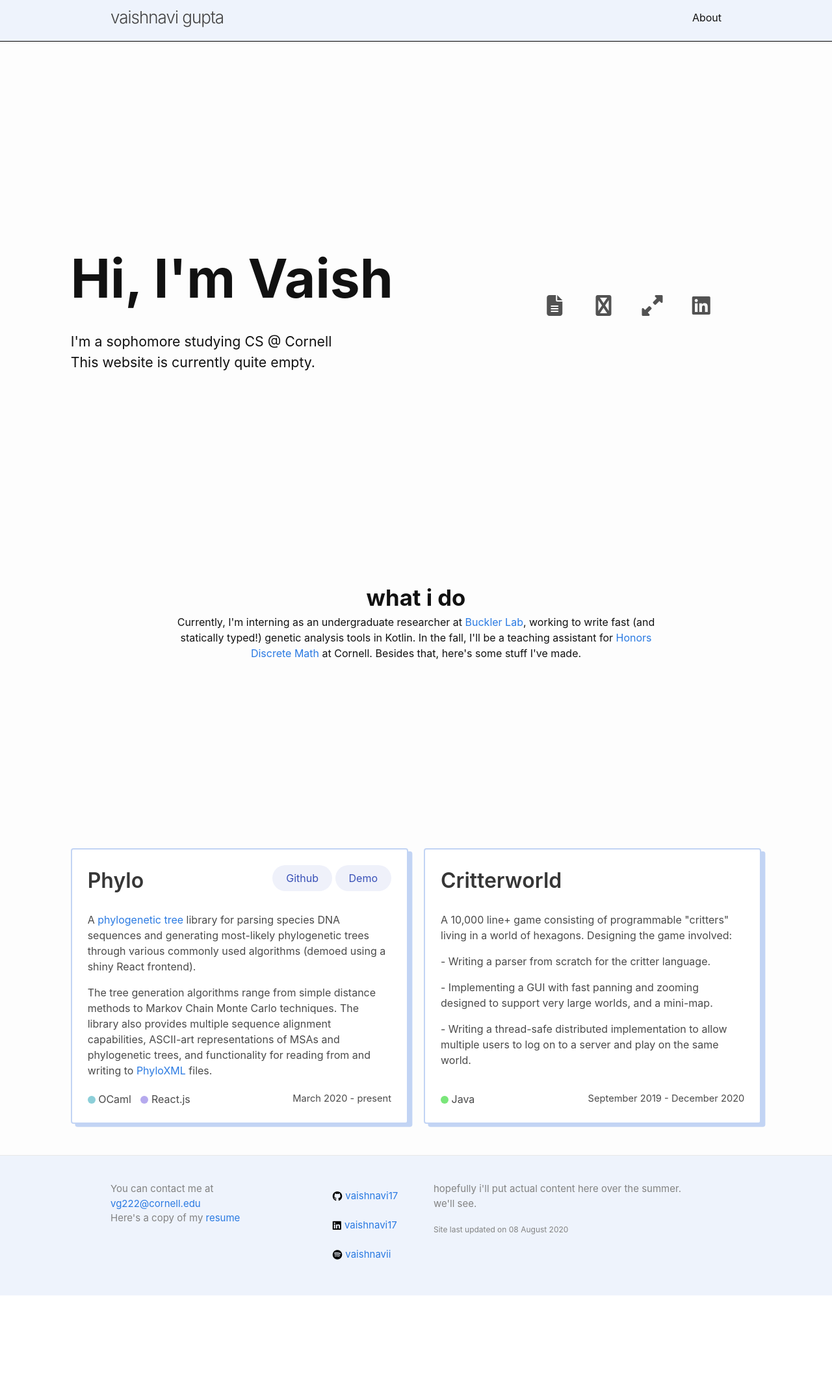
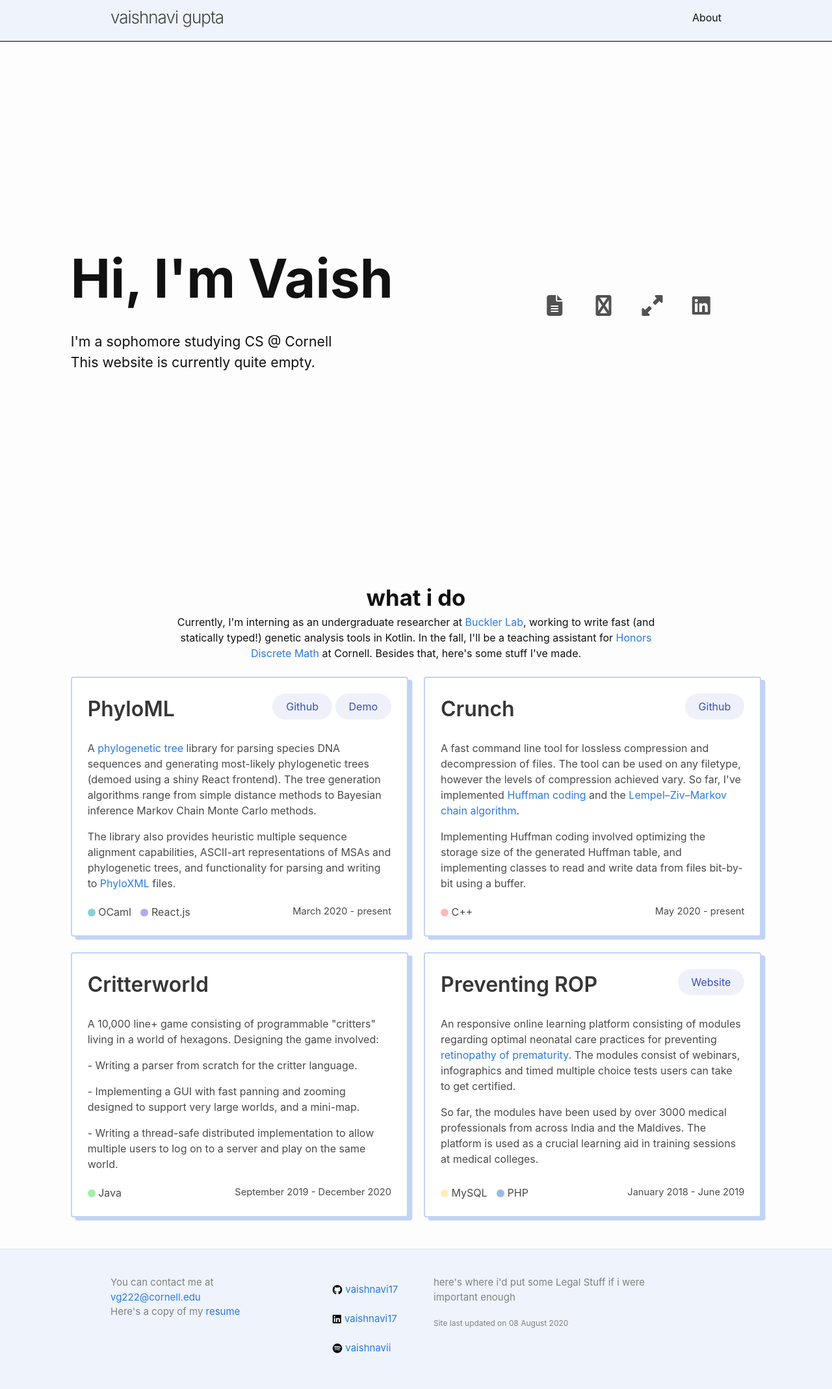
Before and after one commit to vaishnavi17/vaishnavi17.github.io, a Jekyll site: the page built from index.md, in a window 1280 px wide. Shown: the whole page at 65% size. Built offline with Jekyll 4.4.1, drawn with Linux system fonts in a browser that asks for light colours; nearby versions of some CDN libraries; before the commit the page ends 1993 px from its top, so only the background shows below that.

Commit message:
added crunch and aiims

```diff
--- a/_config.yml
+++ b/_config.yml
@@ -16,7 +16,17 @@
 title: vaishnavi gupta
 description: >- # this means to ignore newlines until "baseurl:"
   My personal website.
-footer_description: hopefully i'll put actual content here over the summer. we'll see.
+footer_description: here's where i'd put some Legal Stuff if i were important enough
+
+collections:
+  cards:
+    order:
+      - phylo.md
+      - critterworld.md
+      - crunch.md
+      - aiims.md
+      - biokotlin.md
+      - mcs.md
 
 baseurl: "" # the subpath of your site, e.g. /blog
 url: "" # the base hostname & protocol for your site, e.g. http://example.com
--- a/_layouts/home.html
+++ b/_layouts/home.html
@@ -55,22 +55,22 @@ layout: default
         flex-flow: column;">
           <div class="media">
             <div class="media-content is-vcentered">
-              <span class="title is-3 is-vcentered">Phylo</span>
+              <span class="title is-3 is-vcentered">PhyloML</span>
               <span class="is-vcentered" style="float: right">
-                <a class="button is-link is-light is-rounded" href="https://github.com/FelixHohne/phylo-lib">Github</a>
-                <a class="button is-link is-light is-rounded"
-                  href="https://shiyuan-huang-23.github.io/phylo-lib-web">Demo</a>
+                <a class="button is-link is-light is-rounded" href="https://github.com/vf-s/phyloML">Github</a>
+                <a class="button is-link is-light is-rounded" href="https://vf-s.github.io/phylo-lib-web">Demo</a>
               </span>
             </div>
           </div>
           <div class="content" style="flex: 1 1 auto; margin-bottom: 0;">
             <p>A <a href="https://en.wikipedia.org/wiki/Phylogenetic_tree">phylogenetic tree </a>library for parsing
               species DNA sequences and generating most-likely phylogenetic
-              trees through various commonly used algorithms (demoed using a shiny React frontend).</p>
+              trees (demoed using a shiny React frontend). The tree generation algorithms range from simple distance
+              methods to Bayesian inference Markov Chain Monte
+              Carlo methods.</p>
             <p>
-              The tree generation algorithms range from simple distance methods to Markov Chain Monte Carlo techniques.
-              The library also provides multiple sequence alignment capabilities, ASCII-art
-              representations of MSAs and phylogenetic trees, and functionality for reading from and writing to <a
+              The library also provides heuristic multiple sequence alignment capabilities, ASCII-art
+              representations of MSAs and phylogenetic trees, and functionality for parsing and writing to <a
                 href="http://www.phyloxml.org/">PhyloXML</a>
               files.
             </p>
@@ -83,6 +83,39 @@ layout: default
       </div>
 
     </div>
+
+    <div class="column is-10-mobile is-8-tablet is-5-desktop is-vcentered is-centered has-text-left-desktop">
+      <div class="card offset">
+        <div class="card-content" style="height: 100%; display: flex;
+        flex-flow: column;">
+          <div class="media">
+            <div class="media-content is-vcentered">
+              <span class="title is-3 is-vcentered">Crunch</span>
+              <span class="is-vcentered" style="float: right">
+                <a class="button is-link is-light is-rounded" href="https://github.com/vaishnavi17/crunch">Github</a>
+              </span>
+            </div>
+          </div>
+          <div class="content" style="flex: 1 1 auto; margin-bottom: 0;">
+            <p>A fast command line tool for lossless compression and decompression of files. The tool can be used on any
+              filetype, however the levels of compression achieved vary. So far, I've implemented <a
+                href="https://en.wikipedia.org/wiki/Huffman_coding">Huffman coding </a> and the <a
+                href="https://en.wikipedia.org/wiki/Lempel–Ziv–Markov_chain_algorithm">Lempel–Ziv–Markov chain
+                algorithm</a>.</p>
+            <p>
+              Implementing Huffman coding involved optimizing the storage size of the generated Huffman table, and
+              implementing classes to read and write data from files bit-by-bit using a buffer.
+            </p>
+
+          </div>
+          <div style="flex: 0 1 1em"><span class="language cpp" style="margin-left: 0;"></span> C++
+            <span style="font-size: 11pt; font-weight: light; float:right">May 2020 - present</span></div>
+        </div>
+      </div>
+
+    </div>
+
+
     <div class="column is-10-mobile is-8-tablet is-5-desktop is-vcentered is-centered has-text-left-desktop">
       <div class="card offset">
         <div class="card-content" style="height: 100%; display: flex;
@@ -116,6 +149,39 @@ layout: default
             <span style="font-size: 11pt; font-weight: light; float:right">September 2019 - December 2020</span></div>
         </div>
       </div>
+    </div>
+
+
+    <div class="column is-10-mobile is-8-tablet is-5-desktop is-vcentered is-centered has-text-left-desktop">
+      <div class="card offset">
+        <div class="card-content" style="height: 100%; display: flex;
+        flex-flow: column;">
+          <div class="media">
+            <div class="media-content is-vcentered">
+              <span class="title is-3 is-vcentered">Preventing ROP</span>
+              <span class="is-vcentered" style="float: right">
+                <a class="button is-link is-light is-rounded" href="https://pretermcare-eliminatingrop.com">Website</a>
+              </span>
+            </div>
+          </div>
+          <div class="content" style="flex: 1 1 auto; margin-bottom: 0;">
+            <p>An responsive online learning platform consisting of modules regarding optimal neonatal care practices
+              for
+              preventing <a href="https://en.wikipedia.org/wiki/Retinopathy_of_prematurity">retinopathy of
+                prematurity</a>. The modules consist of webinars, infographics and timed multiple choice tests users can
+              take to get certified.</p>
+            <p>
+              So far, the modules have been used by over 3000 medical professionals from across India and the Maldives.
+              The platform is used as a crucial learning aid in training sessions at medical colleges.
+            </p>
+
+          </div>
+          <div style="flex: 0 1 1em"><span class="language sql" style="margin-left: 0;"></span> MySQL
+            <span class="language php"></span> PHP
+            <span style="font-size: 11pt; font-weight: light; float:right">January 2018 - June 2019</span></div>
+        </div>
+      </div>
+
     </div>
   </div>
 
--- a/_sass/minima/custom-styles.scss
+++ b/_sass/minima/custom-styles.scss
@@ -39,11 +39,19 @@ a.button:hover {
 }
 
 .java {
-  background-color: hsl(120, 68%, 69%);
+  background-color: hsl(120, 68%, 79%);
 }
 
 .cpp {
   background-color: hsl(358, 100%, 86%);
+}
+
+.php {
+  background-color: hsl(216, 67%, 76%);
+}
+
+.sql {
+  background-color: hsl(46, 100%, 86%);
 }
 .language {
   position: relative;
```
